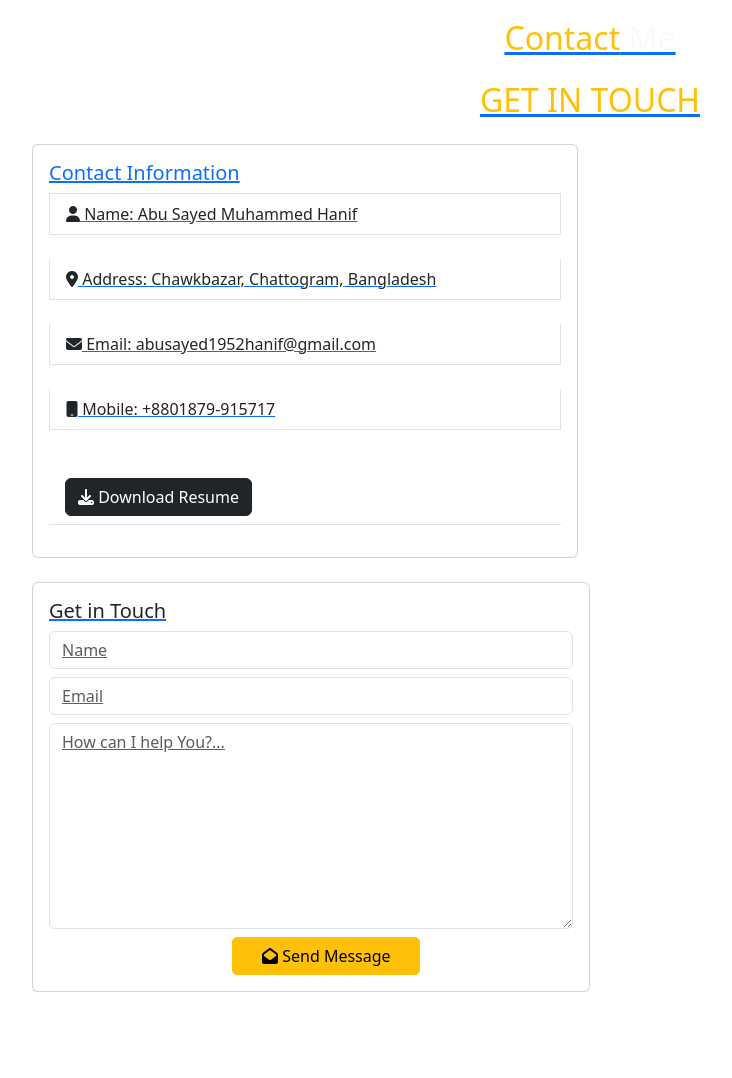
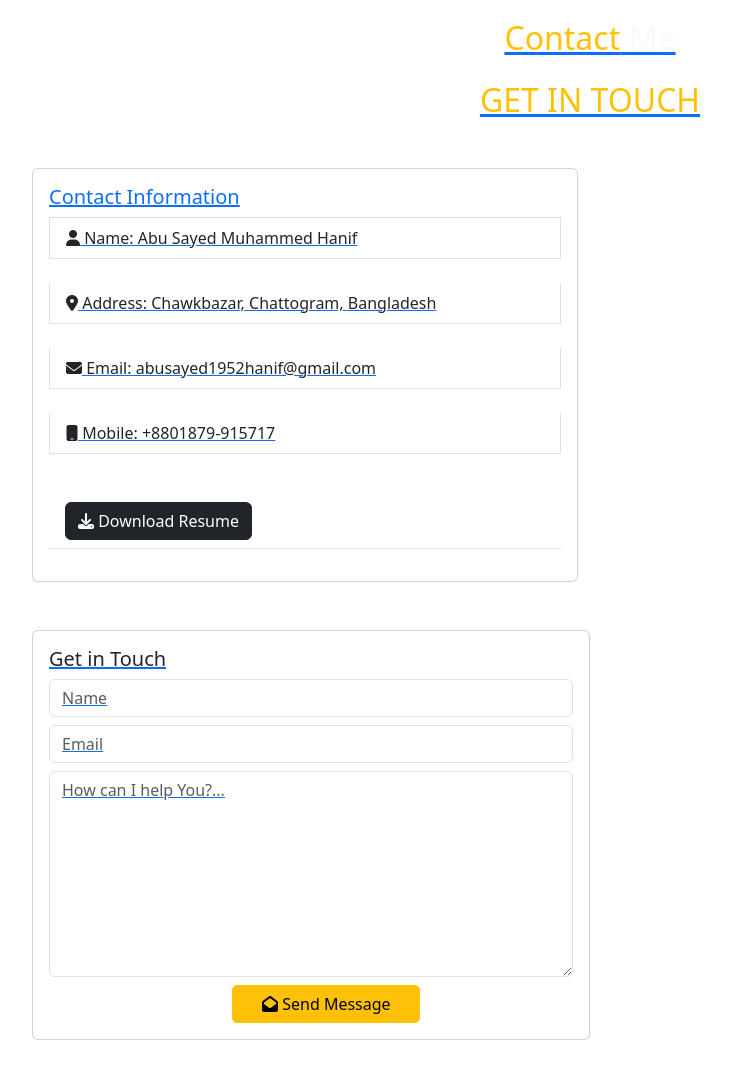
Before and after one commit to asm-hanif/Portfolio, a website: page home.html in a window 1280 px wide. Shown: the part 2520-3598 px from the top of the page, without its empty margins (50-782 px from the left). Drawn offline with nearby package versions, Linux system fonts and the light colour scheme; grey boxes are pictures that could not be loaded.

Commit message:
Update home.html

```diff
--- a/home.html
+++ b/home.html
@@ -506,7 +506,6 @@
             <img src="public/media/project4.png" alt="NagarFix" class="d-block">
           </div>
         </div>
-      </div>
 
         <!-- Left and right controls/icons -->
         <button class="carousel-control-prev" type="button" data-bs-target="#demo" data-bs-slide="prev">
@@ -529,8 +528,9 @@
     <div class="col-12 text-center mt-3 mb-4">
       <h2 class="title text-warning">GET IN TOUCH</h2>
     </div>
-    <div class="row">
-      <div class="col-md-6 mb-4">
+
+    <div class="row g-4">
+      <div class="col-12 col-md-6 mb-4">
         <div class="card">
           <div class="card-body">
             <h5 class="card-title">Contact Information</h5>
@@ -558,7 +558,8 @@
           </div>
         </div>
       </div>
-      <div class="col-md-6">
+
+      <div class="col-12 col-md-6">
         <div class="card">
           <div class="card-body">
             <h5 class="card-title">Get in Touch</h5>
@@ -580,6 +581,7 @@
         </div>
       </div>
     </div>
+
   </div>
 </section>
 
```
